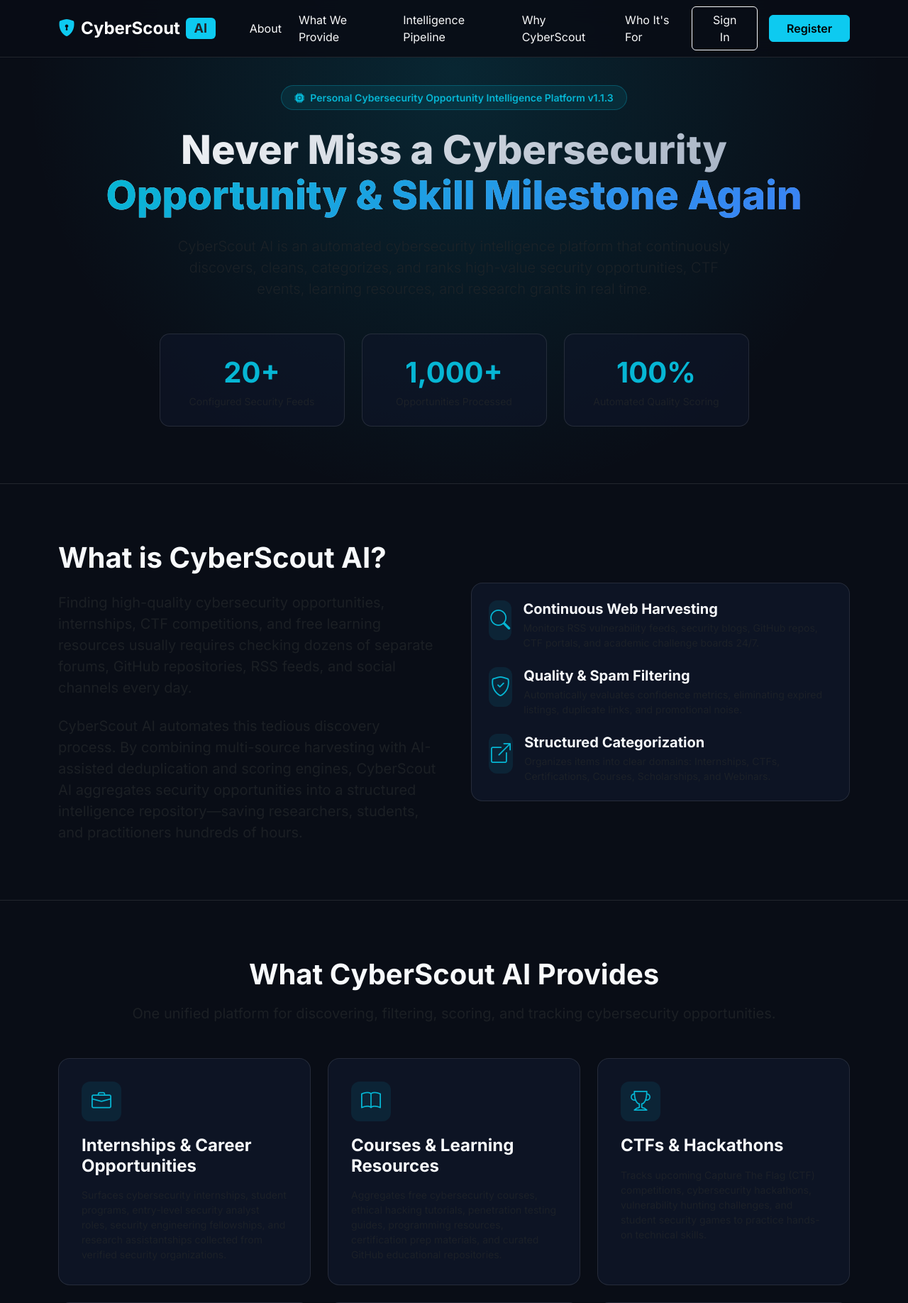
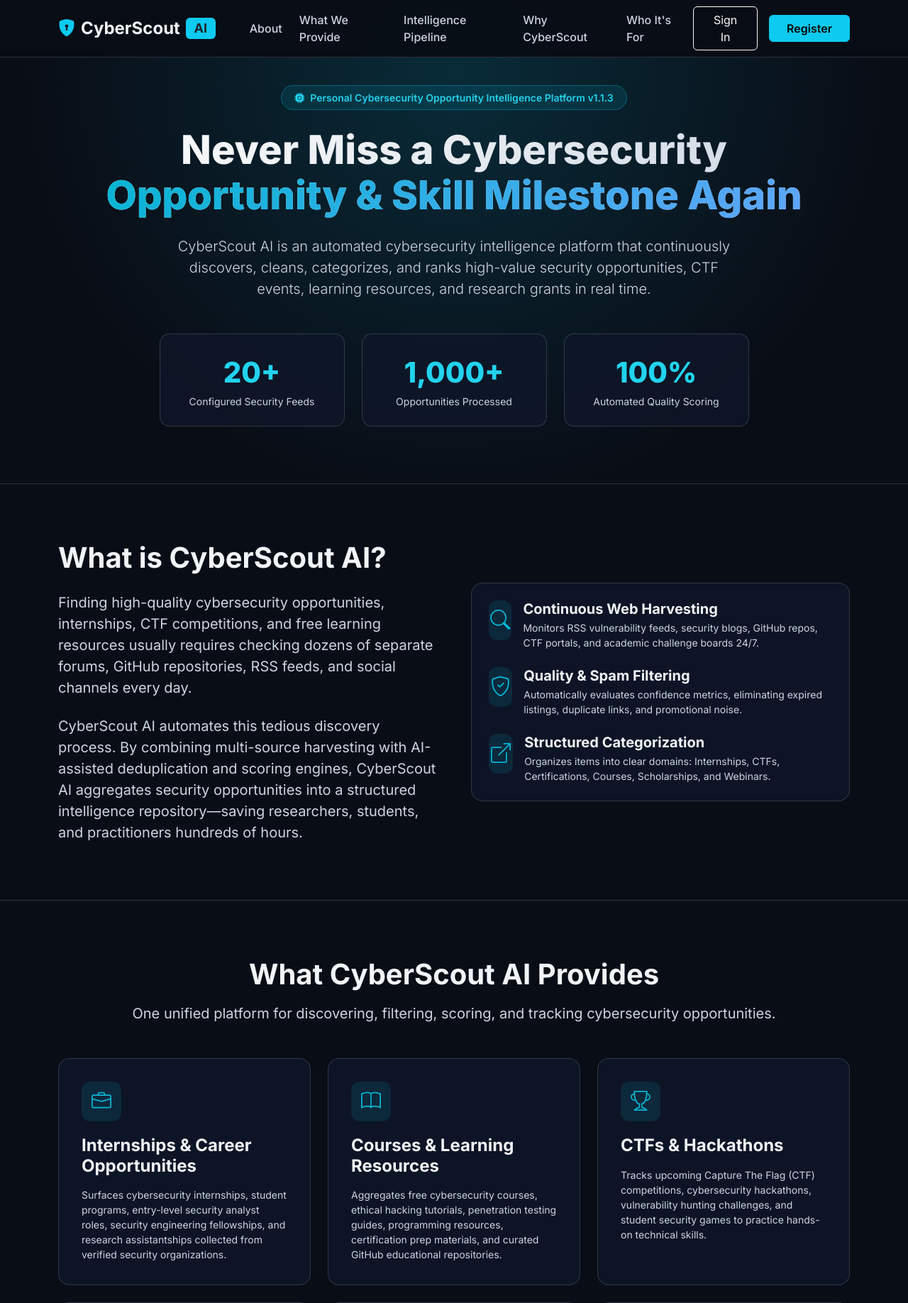
Before and after one commit to prasadpanda-123/CyberScoutAI, a Flask app: page / in a window 1280 px wide. Shown: the top 1836 px of the page at 71% size. Run offline with Flask 3, Linux system fonts and the light colour scheme; some libraries are stand-ins or nearby versions.

Commit message:
style(landing): apply WCAG AA high-contrast text color system to landing page

```diff
--- a/dashboard/templates/landing.html
+++ b/dashboard/templates/landing.html
@@ -11,14 +11,16 @@
   <style>
     :root {
       --bg-dark: #090d16;
-      --bg-card: rgba(15, 23, 42, 0.75);
-      --border-color: rgba(255, 255, 255, 0.1);
+      --bg-card: rgba(15, 23, 42, 0.85);
+      --border-color: rgba(255, 255, 255, 0.15);
       --accent-cyan: #06b6d4;
       --accent-blue: #3b82f6;
       --accent-emerald: #10b981;
       --accent-purple: #8b5cf6;
       --text-main: #f8fafc;
-      --text-muted: #94a3b8;
+      --text-heading: #f1f5f9;
+      --text-secondary: #cbd5e1;
+      --text-muted-light: #94a3b8;
     }
     body {
       font-family: 'Inter', sans-serif;
@@ -26,14 +28,37 @@
       color: var(--text-main);
       overflow-x: hidden;
     }
+    /* Explicit High-Contrast Typography Hierarchy */
+    h1, h2, h3, h4, h5, h6, .fw-bold {
+      color: var(--text-heading) !important;
+    }
+    p, .text-muted, .lead {
+      color: var(--text-secondary) !important;
+    }
+    .stat-box .text-muted,
+    .pipeline-step .text-muted,
+    .feature-card .text-muted,
+    .stat-box p,
+    .purpose-banner p {
+      color: #cbd5e1 !important;
+      opacity: 1 !important;
+    }
     .glass-nav {
-      background: rgba(9, 13, 22, 0.90);
+      background: rgba(9, 13, 22, 0.95);
       backdrop-filter: blur(16px);
       border-bottom: 1px solid var(--border-color);
     }
+    .nav-link.text-light {
+      color: #cbd5e1 !important;
+      font-weight: 500;
+      transition: color 0.2s ease;
+    }
+    .nav-link.text-light:hover {
+      color: #ffffff !important;
+    }
     .hero-section {
       padding: 120px 0 80px;
-      background: radial-gradient(circle at 50% 15%, rgba(6, 182, 212, 0.15), transparent 70%);
+      background: radial-gradient(circle at 50% 15%, rgba(6, 182, 212, 0.18), transparent 70%);
     }
     .hero-badge {
       display: inline-flex;
@@ -41,9 +66,9 @@
       gap: 8px;
       padding: 6px 18px;
       border-radius: 50px;
-      background: rgba(6, 182, 212, 0.1);
-      border: 1px solid rgba(6, 182, 212, 0.3);
-      color: var(--accent-cyan);
+      background: rgba(6, 182, 212, 0.12);
+      border: 1px solid rgba(6, 182, 212, 0.35);
+      color: #22d3ee;
       font-size: 0.875rem;
       font-weight: 600;
     }
@@ -51,12 +76,12 @@
       font-size: 3.5rem;
       font-weight: 800;
       line-height: 1.15;
-      background: linear-gradient(135deg, #ffffff 0%, #94a3b8 100%);
+      background: linear-gradient(135deg, #ffffff 0%, #cbd5e1 100%);
       -webkit-background-clip: text;
       -webkit-text-fill-color: transparent;
     }
     .hero-title-highlight {
-      background: linear-gradient(135deg, var(--accent-cyan), var(--accent-blue));
+      background: linear-gradient(135deg, var(--accent-cyan), #60a5fa);
       -webkit-background-clip: text;
       -webkit-text-fill-color: transparent;
     }
@@ -82,11 +107,11 @@
       justify-content: center;
       font-size: 1.75rem;
       margin-bottom: 20px;
-      background: rgba(6, 182, 212, 0.1);
+      background: rgba(6, 182, 212, 0.12);
       color: var(--accent-cyan);
     }
     .stat-box {
-      background: rgba(15, 23, 42, 0.6);
+      background: rgba(15, 23, 42, 0.8);
       border: 1px solid var(--border-color);
       border-radius: 14px;
       padding: 24px;
@@ -94,8 +119,8 @@
     }
     .stat-number {
       font-size: 2.5rem;
-      font-weight: 700;
-      color: var(--accent-cyan);
+      font-weight: 800;
+      color: #22d3ee;
     }
     .pipeline-step {
       background: var(--bg-card);
```
Also changed, not shown: other parts of dashboard/templates/landing.html (+13 -9 lines).
